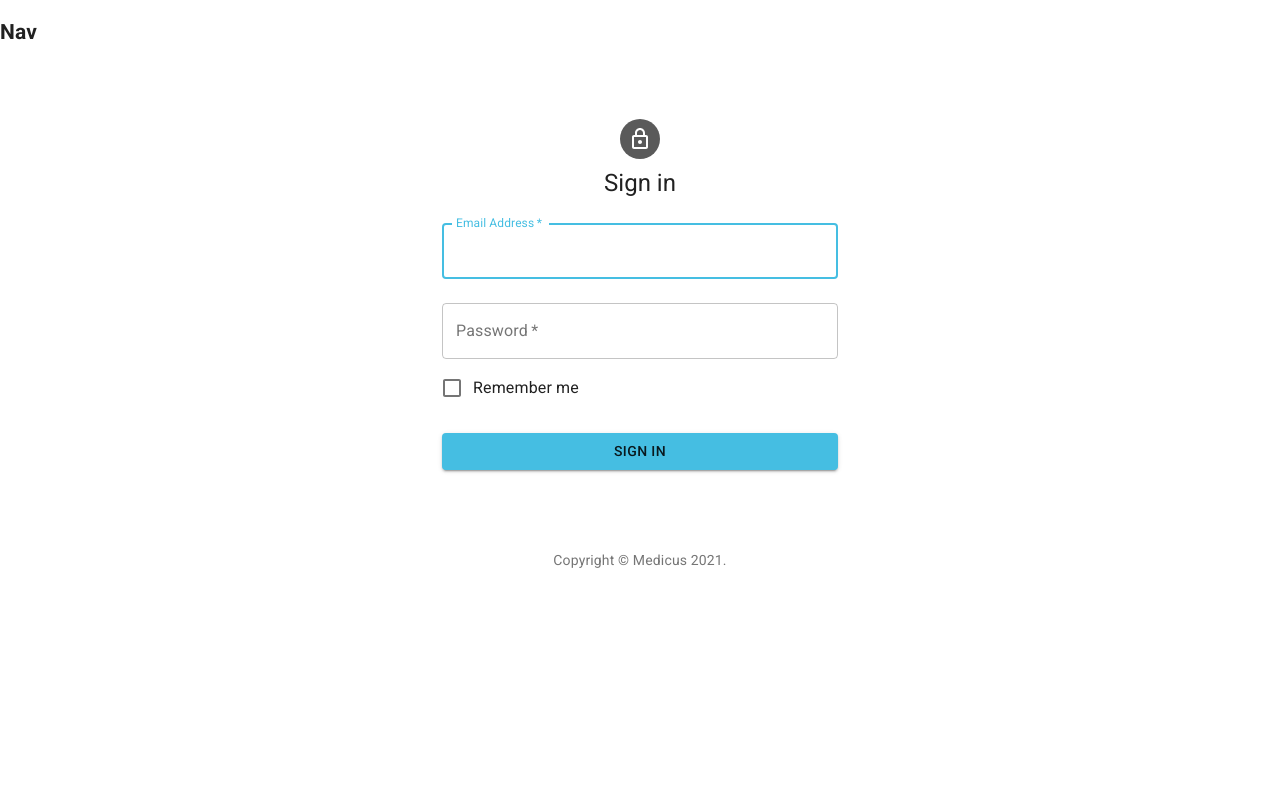
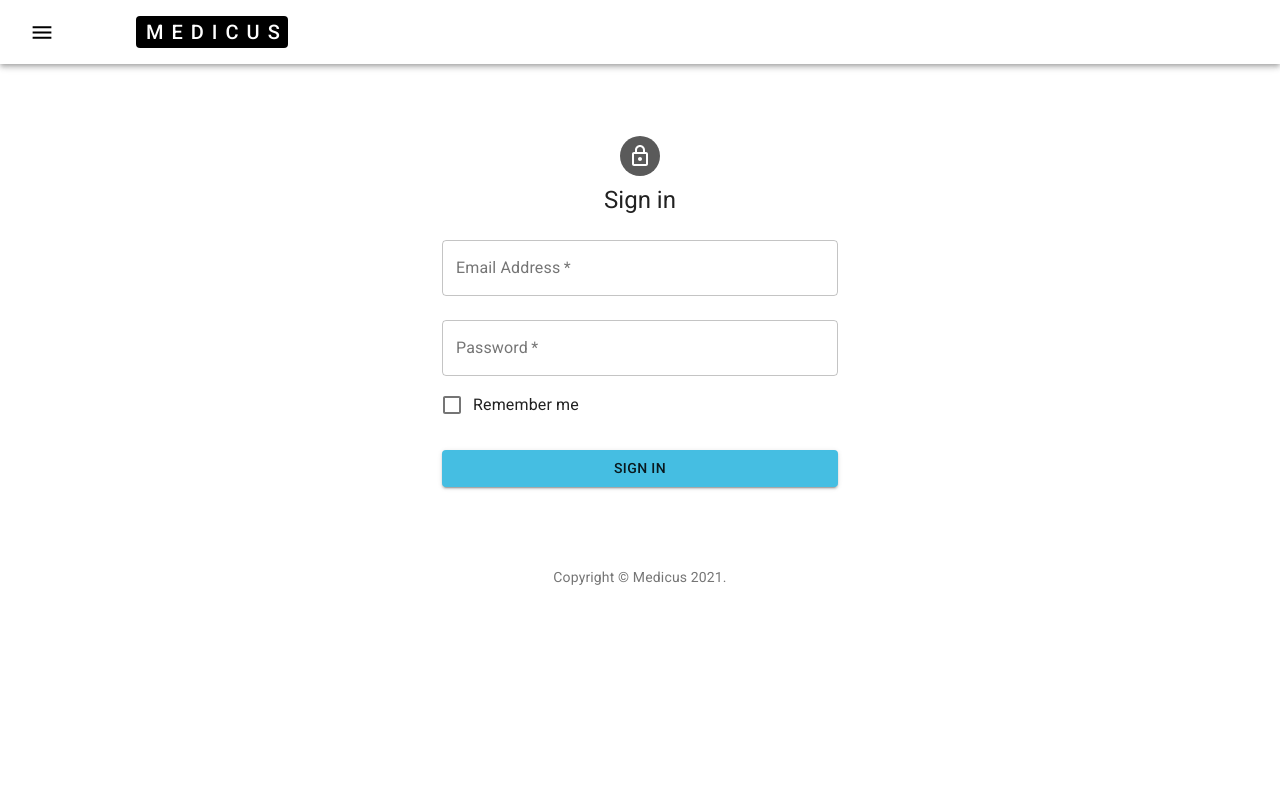
Before and after one commit to aitsamahad/medicus-dashboard, a Next.js app: page /doctors in a window 1280 px wide. Shown: the top 800 px of the page. Built offline with nearby package versions, Linux system fonts and the light colour scheme; no server answers; a small style sheet from the web is missing.

Commit message:
Added navbar

```diff
--- a/pages/_app.js
+++ b/pages/_app.js
@@ -2,6 +2,10 @@ import React from "react";
 import PropTypes from "prop-types";
 import Head from "next/head";
 import { ThemeProvider } from "@material-ui/core/styles";
+import AppBar from "@material-ui/core/AppBar";
+import Toolbar from "@material-ui/core/Toolbar";
+import IconButton from "@material-ui/core/IconButton";
+import Typography from "@material-ui/core/Typography";
 import CssBaseline from "@material-ui/core/CssBaseline";
 import theme from "../src/theme";
 import ContextProvider from "../src/context/UserContext";
@@ -9,8 +13,9 @@ import "../styles/globals.css";
 import Router from "next/router";
 import NProgress from "nprogress";
 import ScrollToTop from "../src/utils/ScrollToTop";
-import NavBar from "../src/components/NavBar";
 import Footer from "../src/components/Footer";
+import useStyles from "../src/components/styles/navbar";
+import SlideMenu from "../src/components/SlideMenu";
 
 // NProgress configuration and setup
 NProgress.configure({ showSpinner: false });
@@ -38,6 +43,8 @@ export default function MyApp(props) {
     }
   }, []);
 
+  const classes = useStyles();
+
   return (
     <React.Fragment>
       <Head>
@@ -57,7 +64,24 @@ export default function MyApp(props) {
         <CssBaseline />
         <ContextProvider>
           <ScrollToTop>
-            <NavBar />
+            <div className={classes.grow}>
+              <AppBar position="static" className={classes.menuColor}>
+                <Toolbar className={classes.stretch}>
+                  <IconButton
+                    edge="start"
+                    className={classes.menuButton}
+                    color="inherit"
+                    aria-label="open drawer"
+                  >
+                    <SlideMenu />
+                  </IconButton>
+                  <Typography className={classes.title} variant="h6" noWrap>
+                    MEDICUS
+                  </Typography>
+                  <div className={classes.grow} />
+                </Toolbar>
+              </AppBar>
+            </div>
             <Component {...pageProps} />
             <Footer />
           </ScrollToTop>
```
